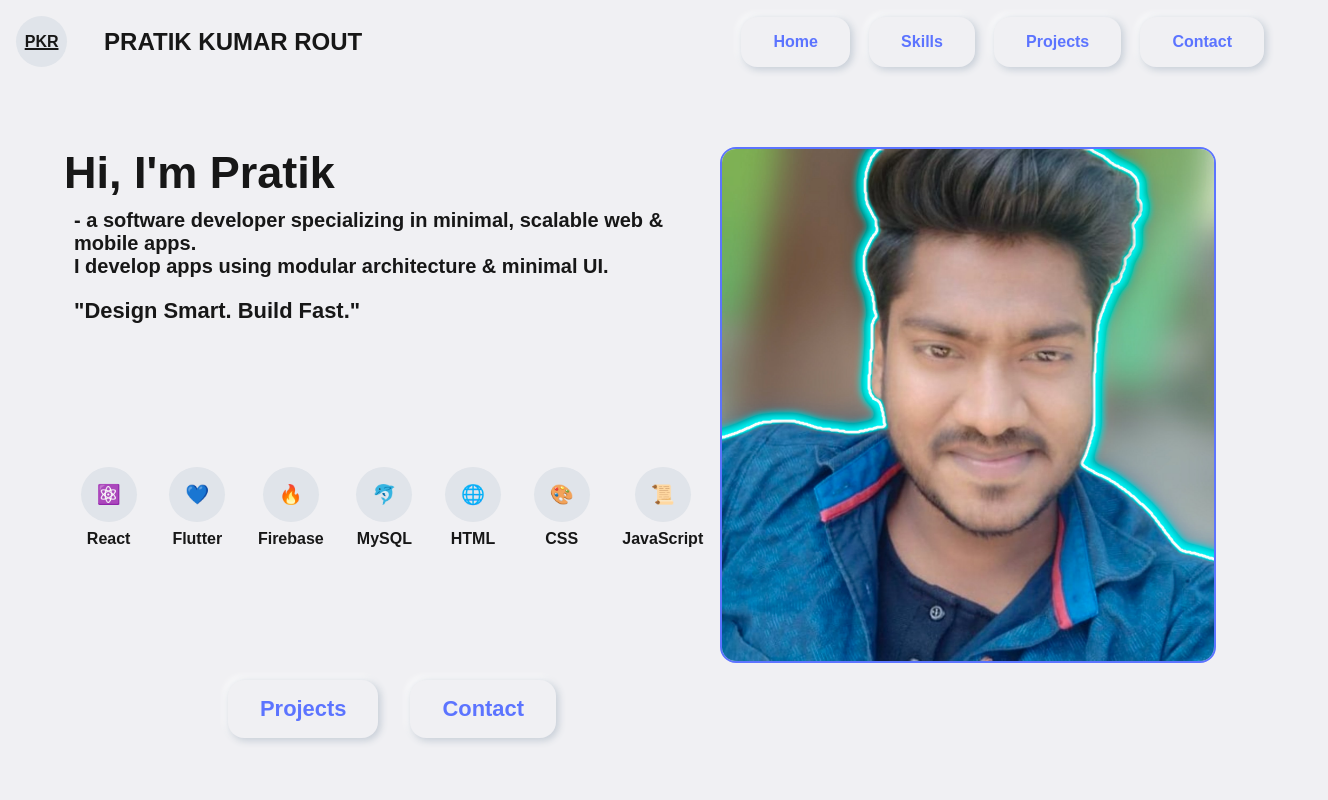
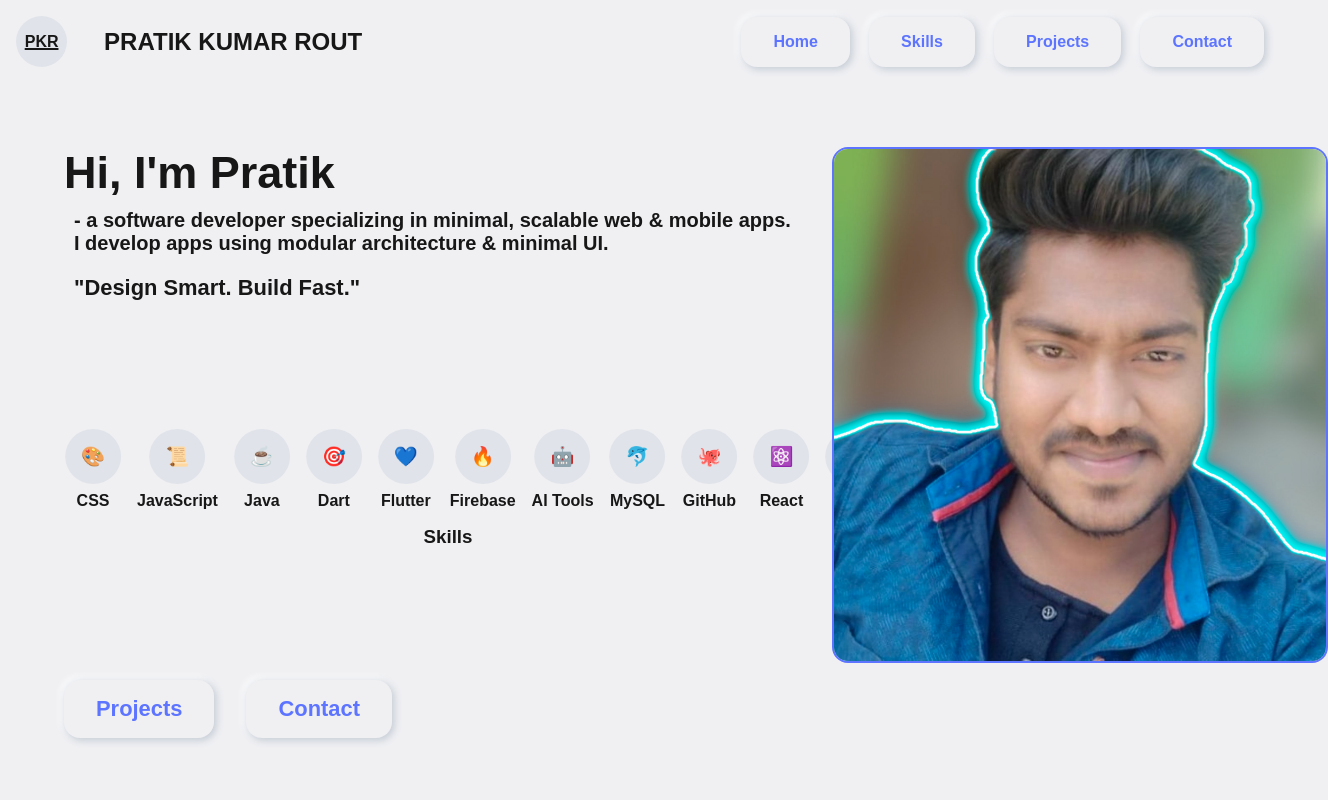
Before and after one commit to PratikKumarRout/Pratik-Kumar-Rout, a Next.js app: page / in a window 1280 px wide. Shown: the top 800 px of the page, 1328 px wide, since content can reach past the window. Built offline with nearby package versions, Linux system fonts and the light colour scheme.

Commit message:
feat: skills animate version 1.4.9

```diff
--- a/src/app/components/Hero.js
+++ b/src/app/components/Hero.js
@@ -1,19 +1,23 @@
 // components/Hero.js
-import PlaceholderBox from "./PlaceholderBox";
-import PlaceholderCircle from "./PlaceholderCircle";
 import styles from "./Hero.module.css";
 import Link from "next/link";
 import Image from "next/image";
 
 const skills = [
-  { label: "React", icon: "⚛️" },        // React atom logo
-  { label: "Flutter", icon: "💙" },      // Flutter blue heart (or 🐦 for Dart/Flutter bird)
-  { label: "Firebase", icon: "🔥" },     // Firebase flame
-  { label: "MySQL", icon: "🐬" },        // Dolphin (MySQL mascot)
+  { label: "React", icon: "⚛️" },        // React atom
   { label: "HTML", icon: "🌐" },         // Globe for web markup
   { label: "CSS", icon: "🎨" },          // Palette for styling
-  { label: "JavaScript", icon: "📜" },   // Scroll (JS scripts) or ⚡ for dynamic
+  { label: "JavaScript", icon: "📜" },   // Scroll (JS scripts)
+  { label: "Java", icon: "☕" },         // Coffee cup
+  { label: "Dart", icon: "🎯" },         // Dartboard pun
+  { label: "Flutter", icon: "💙" },      // Flutter blue heart
+  { label: "Firebase", icon: "🔥" },     // Firebase flame
+  { label: "AI Tools", icon: "🤖" },     // Robot face (AI/automation)
+  { label: "MySQL", icon: "🐬" },        // Dolphin (MySQL mascot)
+  { label: "GitHub", icon: "🐙" },       // Octopus (Octocat nod)
 ];
+
+
 
 export default function Hero() {
   return (
@@ -32,13 +36,16 @@ export default function Hero() {
         </div>
 
         <div className={styles.skillsContainer}>
+          <div className={styles.skillsTrack}>
             {
-            skills.map((skill, index) => (
+              [...skills, ...skills].map((skill, index) => (
                 <div key={index} className={styles.skillChip}>
                   <div className={styles.skillIcon}>{skill.icon}</div>
                   <span className={styles.skillLabel} >{skill.label}</span>
                 </div>
               ))}
+          </div>
+          <h3 style={{ marginTop: "1rem", placeSelf: "center"}} >Skills</h3>
         </div>
         <div className={styles.heroButtonContainer}>
           <Link href="#projects" className={styles.heroButton}>
--- a/src/app/components/Hero.module.css
+++ b/src/app/components/Hero.module.css
@@ -13,17 +13,23 @@
     display: flex;
     flex-direction: column;
     justify-content: space-between;
-    align-items: center;
+    align-items: flex-start;
+    max-width: 48rem;
 }
 
 .skillsContainer {
+    height: 20%;
+    width: 100%;
+    overflow: hidden;
+    white-space: nowrap;
+}
+
+.skillsTrack {
     display: flex;
-    justify-content: space-evenly;
+    justify-content: space-around;
+    gap: 1rem;
     align-items: center;
-    flex-wrap: nowrap;
-    gap: 16px;
-    height: 10%;
-    width: 100%;
+    animation: scrollSkills 20s linear 2s infinite alternate;
 }
 
 .skillChip {
@@ -87,3 +93,13 @@
     object-fit: cover;
     border: 2px solid var(--accent);
 }
+
+@keyframes scrollSkills {
+    0% {
+        transform: translateX(0);
+    }
+    100% {
+        transform: translateX(-100%);
+    }
+
+}
```
Lines whose indentation alone changed are shown as unchanged.
